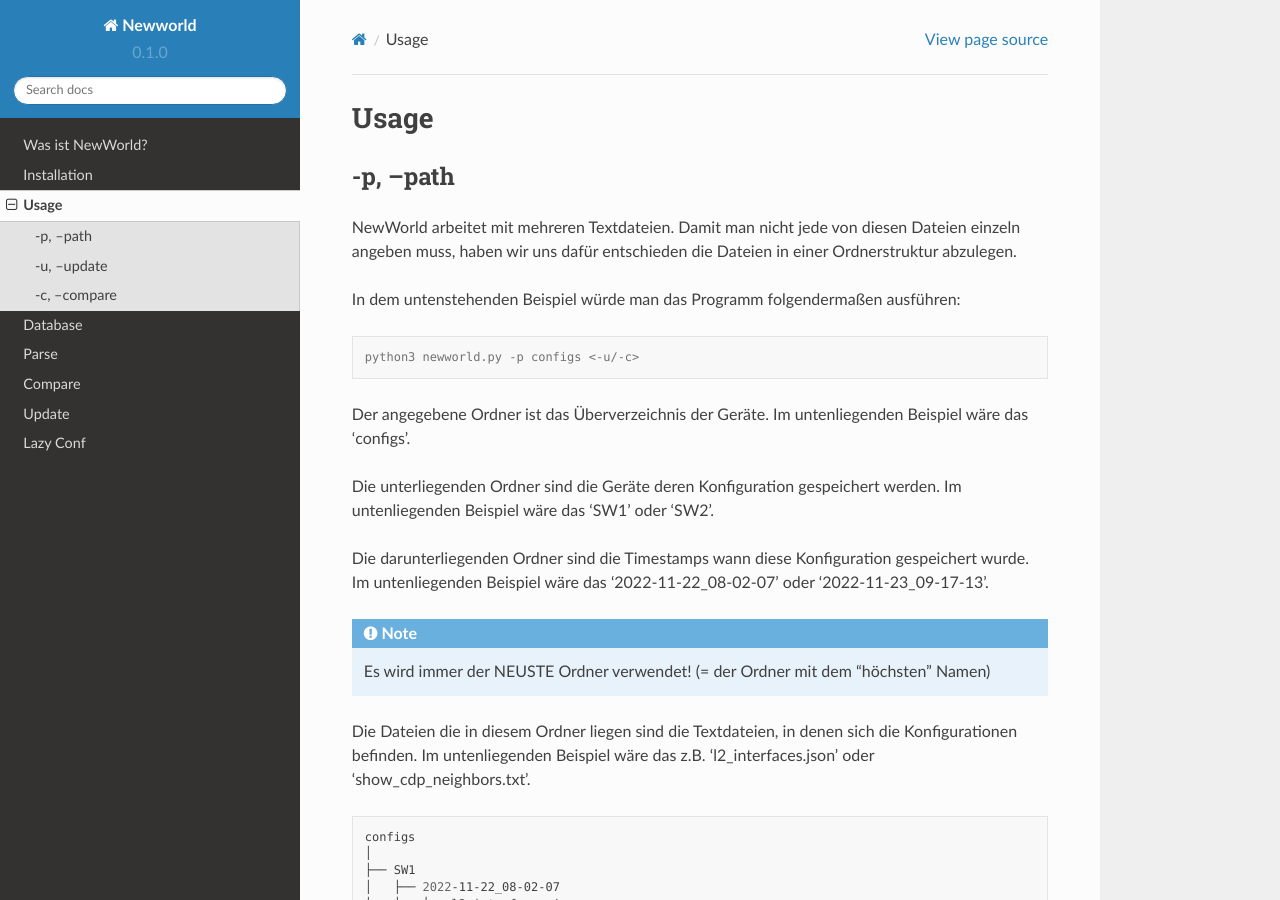
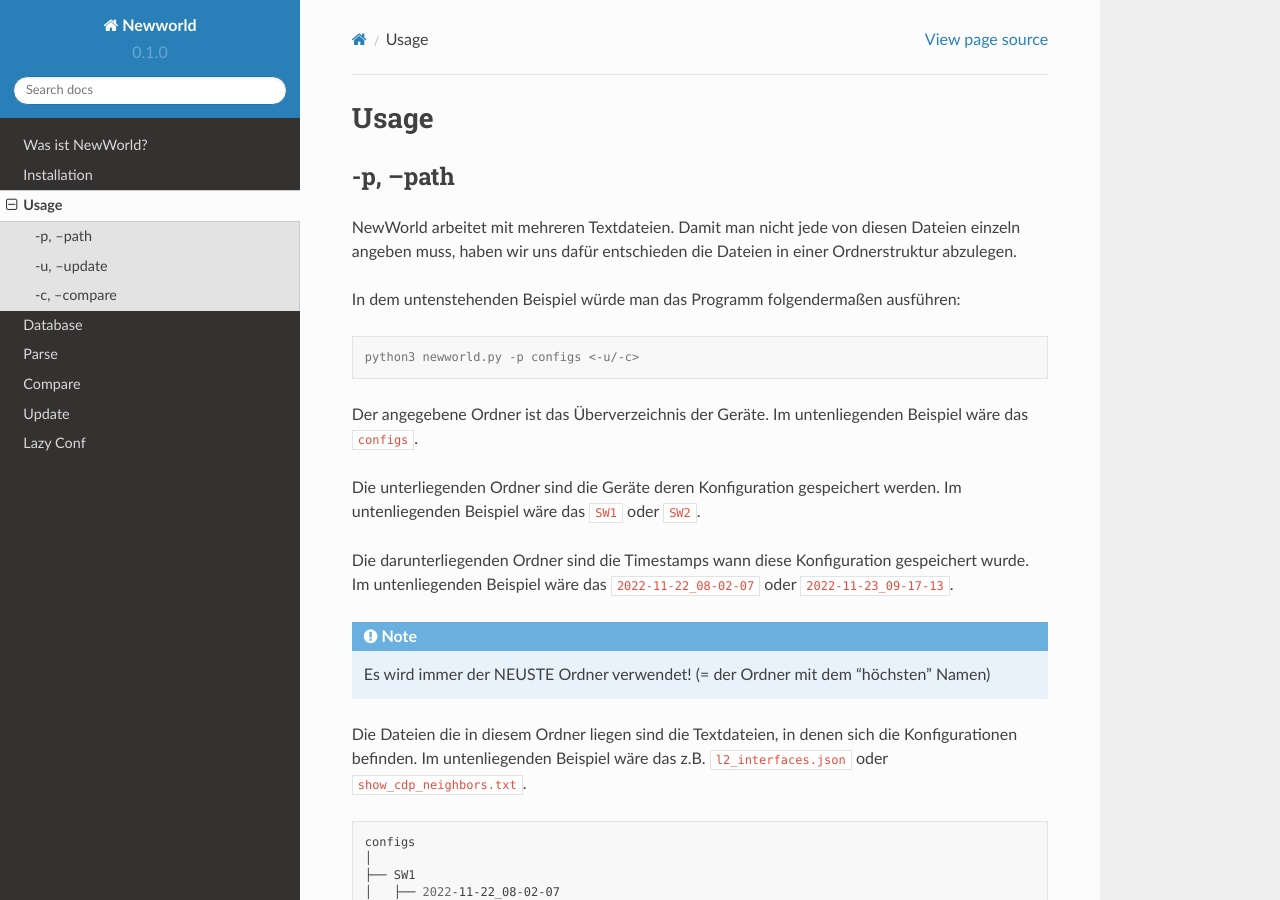
Before and after one commit to newworld-itp/NewWorld, a Sphinx documentation site: the page built from docs/source/usage.rst, in a window 1280 px wide and 900 px high. Built offline with Sphinx 7.4.7 and the Read the Docs theme 2.0.0, drawn with Linux system fonts in a browser that asks for light colours.

```diff
--- a/docs/source/usage.rst
+++ b/docs/source/usage.rst
@@ -16,21 +16,21 @@ In dem untenstehenden Beispiel würde man das Programm folgendermaßen ausführe
 
 
 Der angegebene Ordner ist das Überverzeichnis der Geräte.
-Im untenliegenden Beispiel wäre das 'configs'.
+Im untenliegenden Beispiel wäre das ``configs``.
 
 
 Die unterliegenden Ordner sind die Geräte deren Konfiguration gespeichert werden.
-Im untenliegenden Beispiel wäre das 'SW1' oder 'SW2'.
+Im untenliegenden Beispiel wäre das ``SW1`` oder ``SW2``.
 
 Die darunterliegenden Ordner sind die Timestamps wann diese Konfiguration gespeichert wurde.
-Im untenliegenden Beispiel wäre das '2022-11-22_08-02-07' oder '2022-11-23_09-17-13'.
+Im untenliegenden Beispiel wäre das ``2022-11-22_08-02-07`` oder ``2022-11-23_09-17-13``.
 
 .. note::
 
    Es wird immer der NEUSTE Ordner verwendet! (= der Ordner mit dem "höchsten" Namen)
 
 Die Dateien die in diesem Ordner liegen sind die Textdateien, in denen sich die Konfigurationen befinden.
-Im untenliegenden Beispiel wäre das z.B. 'l2_interfaces.json' oder 'show_cdp_neighbors.txt'.
+Im untenliegenden Beispiel wäre das z.B. ``l2_interfaces.json`` oder ``show_cdp_neighbors.txt``.
 
 .. code-block:: bash
 
```
